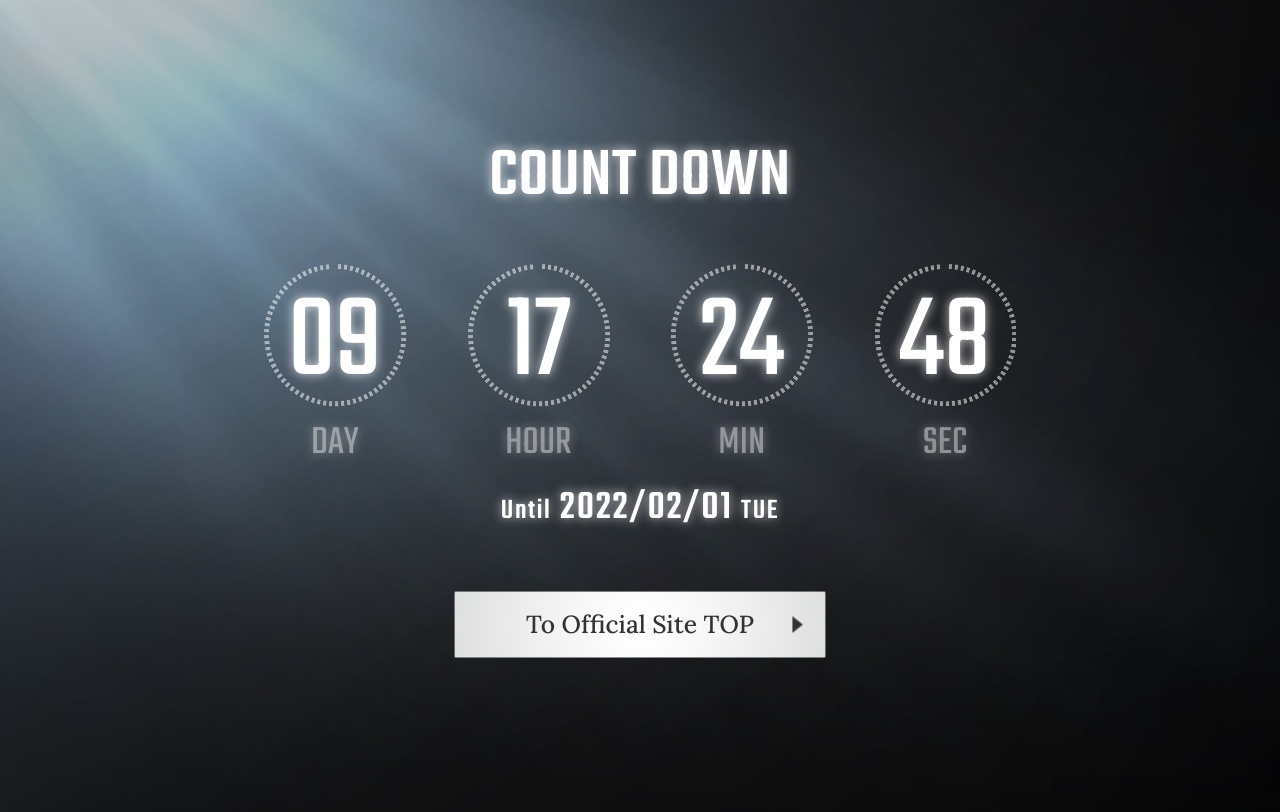
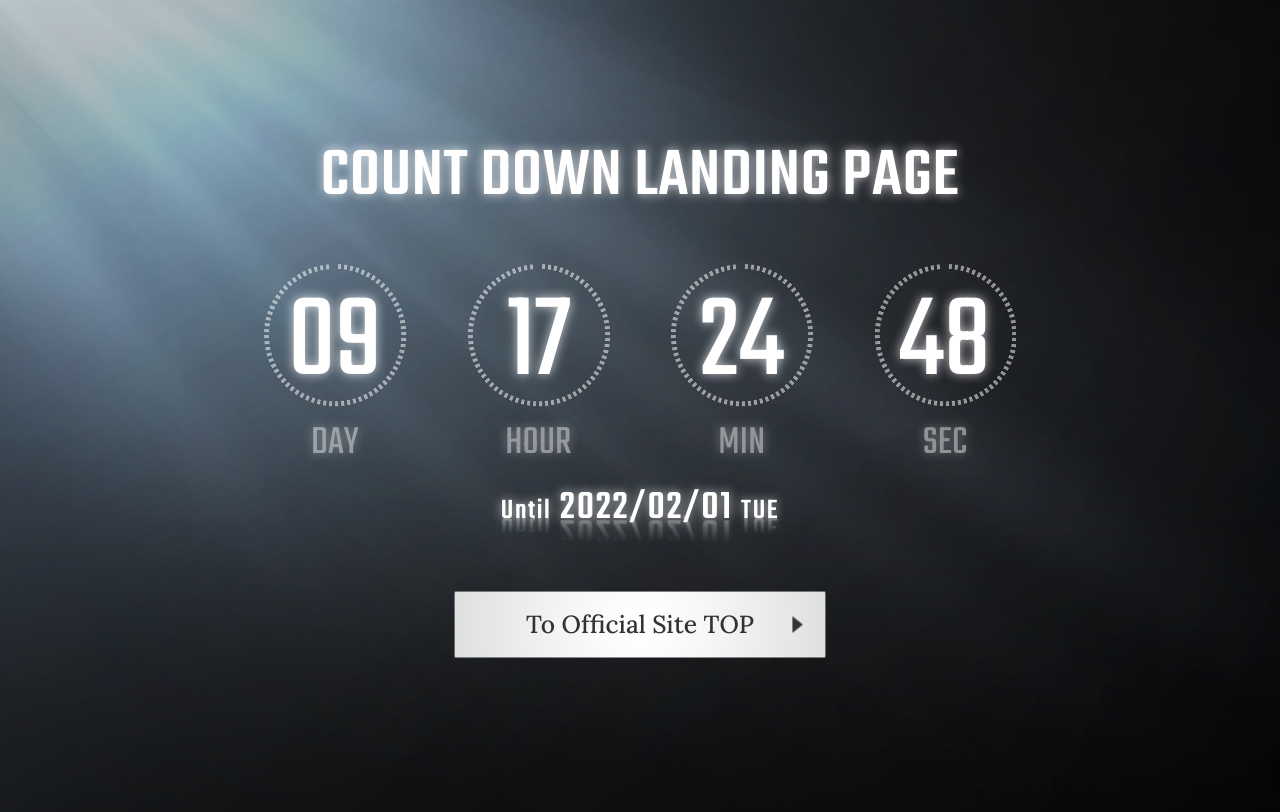
Before and after one commit to coffmanjrp/js-countdown-landing-page, a plain HTML site: page index.html in a window 1280 px wide. Drawn offline with Linux system fonts and the light colour scheme.

Commit message:
Add reflect effect to date

```diff
--- a/css/style.scss
+++ b/css/style.scss
@@ -119,6 +119,7 @@ body {
 }
 
 .date {
+  position: relative;
   display: block;
   margin: 0 auto 3.75rem;
   p {
@@ -127,11 +128,39 @@ body {
     font-weight: 500;
     letter-spacing: 0.1rem;
     text-align: center;
-    .small {
-      font-size: 0.7em;
+    .target-day {
+      &::before {
+        top: 0.5em;
+        mask-image: linear-gradient(
+          to bottom,
+          rgba(255, 255, 255, 0) 20%,
+          rgba(255, 255, 255, 1)
+        );
+        mask-mode: alpha;
+      }
     }
     .day-of-the-week {
       text-transform: uppercase;
+    }
+    .day-of-the-week,
+    .date-text {
+      font-size: 0.7em;
+      &::before {
+        top: 0.79em;
+        mask-image: linear-gradient(
+          to bottom,
+          rgba(255, 255, 255, 0) 20%,
+          rgba(255, 255, 255, 1)
+        );
+        mask-mode: alpha;
+      }
+    }
+    span::before {
+      content: attr(data-date);
+      position: absolute;
+      color: inherit;
+      opacity: 0.5;
+      transform: rotateX(180deg);
     }
   }
 }
@@ -167,6 +196,9 @@ body {
 @media (max-width: 425px) {
   .title {
     width: 100%;
+    h1 {
+      font-size: 3.5rem;
+    }
   }
   .countdown-base {
     opacity: 0;
@@ -181,4 +213,12 @@ body {
   .countdown-unit {
     font-size: 2rem;
   }
+
+  .btn {
+    width: 240px;
+    font-size: 1rem;
+    span {
+      background-size: 8px auto;
+    }
+  }
 }
--- a/index.html
+++ b/index.html
@@ -6,13 +6,13 @@
     <meta name="viewport" content="width=device-width, initial-scale=1.0" />
     <link rel="stylesheet" href="./css/style.css" />
     <script defer src="./js/script.js"></script>
-    <title>Fighters Countdown</title>
+    <title>Countdown Landing Page</title>
   </head>
   <body>
     <div class="container">
       <div class="content">
         <div class="title text-effect">
-          <h1>COUNT DOWN</h1>
+          <h1>COUNT DOWN LANDING PAGE</h1>
         </div>
         <div class="countdown">
           <ul>
@@ -117,11 +117,11 @@
             </li>
           </ul>
         </div>
-        <div class="date">
+        <div id="date" class="date">
           <p class="text-effect">
-            <span class="small">Until</span>
-            <span id="target-day">2022/01/01</span>
-            <span id="day-of-the-week" class="day-of-the-week small">SAT</span>
+            <span id="date-text" class="date-text">Until</span>
+            <span id="target-day" class="target-day">2022/01/01</span>
+            <span id="day-of-the-week" class="day-of-the-week">SAT</span>
           </p>
         </div>
         <a href="#" class="btn">
--- a/js/script.js
+++ b/js/script.js
@@ -7,13 +7,11 @@ const minute01 = document.getElementById('minute01');
 const minute02 = document.getElementById('minute02');
 const second01 = document.getElementById('second01');
 const second02 = document.getElementById('second02');
+const dateText = document.getElementById('date-text');
 const targetDay = document.getElementById('target-day');
+const dateContent = document.querySelectorAll('#date p span');
 const dayOfTheWeek = document.getElementById('day-of-the-week');
 const days = ['Sun', 'Mon', 'Tue', 'Wed', 'Thu', 'Fri', 'Sat'];
-
-const initialLoading = () => {
-  window.onload = container.classList.add('loaded');
-};
 
 const getTargetDate = () => {
   const date = new Date();
@@ -34,6 +32,11 @@ const getTargetDate = () => {
 
   targetDay.innerHTML = targetDate;
   dayOfTheWeek.innerHTML = days[getDayOfTheWeek];
+
+  // Set attributes for text reflect effect
+  dateText.setAttribute('data-date', dateText.textContent);
+  targetDay.setAttribute('data-date', targetDate);
+  dayOfTheWeek.setAttribute('data-date', days[getDayOfTheWeek]);
 
   return new Date(targetDate);
 };
@@ -83,6 +86,10 @@ const setRamdomCounter = () => {
   elements.forEach((el) => getRandomCounter(el));
 };
 
+const initialLoading = () => {
+  window.onload = container.classList.add('loaded');
+};
+
 const run = () => {
   initialLoading();
   getTargetDate();
```
Also changed, not shown: css/style.css.
